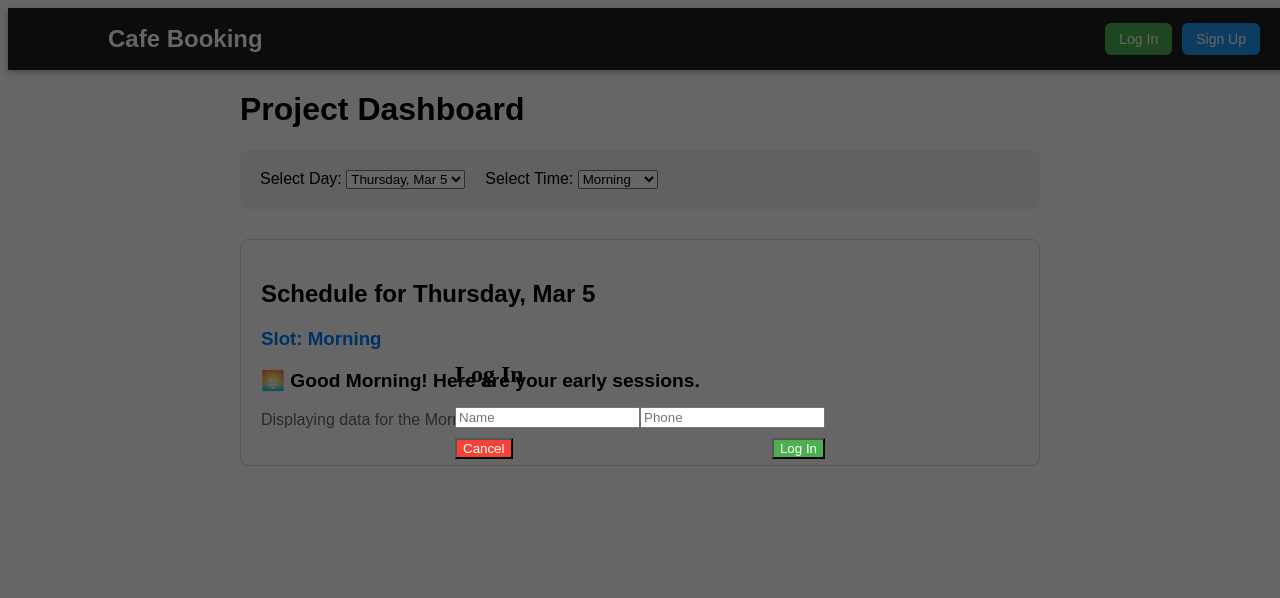
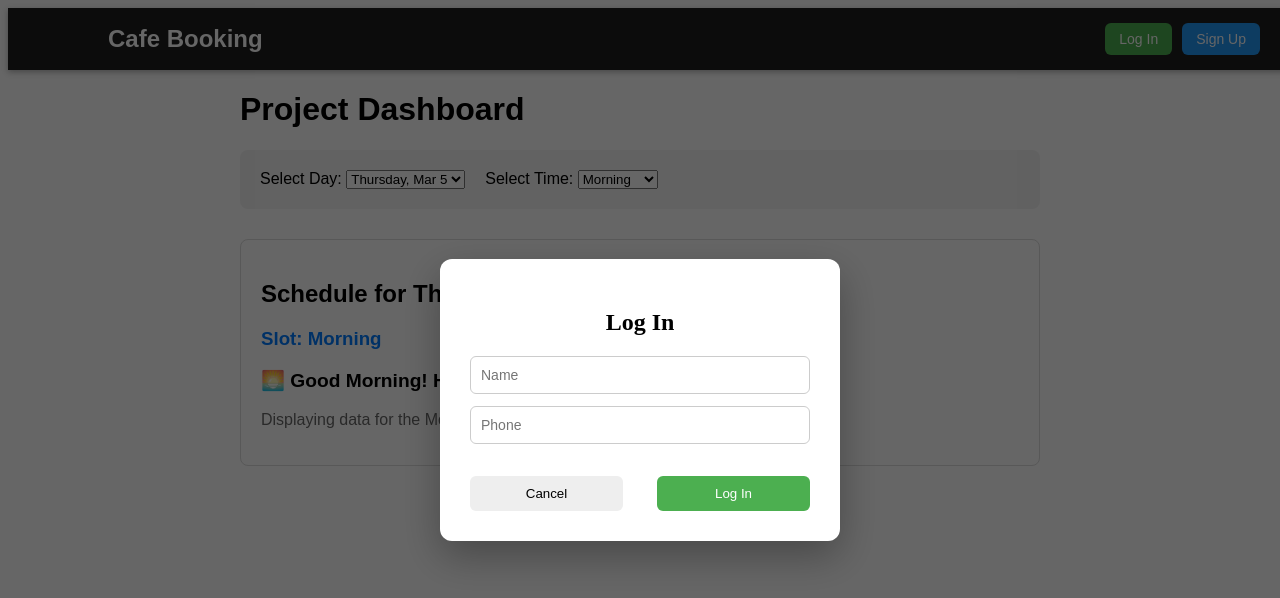
Before and after one commit to Komil-goat/book_your_table, a React (Vite) app: page / in a window 1280 px wide. Both pictures are taken after a click on the button "Log In". Shown: the top 598 px of the page. Built offline with nearby package versions, Linux system fonts and the light colour scheme.

Commit message:
Refactor Modal styles for improved design and structure

```diff
--- a/src/components/Modal.css
+++ b/src/components/Modal.css
@@ -1,9 +1,6 @@
 .modal-overlay {
   position: fixed;
-  top: 0;
-  left: 0;
-  width: 100%;
-  height: 100%;
+  inset: 0;
   background: rgba(0,0,0,0.6);
   display: flex;
   justify-content: center;
@@ -11,42 +8,49 @@
   z-index: 1000;
 }
 
-.modal {
-  background: #1e1e1e;
-  padding: 25px;
-  border-radius: 10px;
-  width: 300px;
-  color: white;
+.modal-window {
+  background: white;
+  width: 340px;
+  padding: 30px;
+  border-radius: 12px;
+  box-shadow: 0 15px 40px rgba(0,0,0,0.3);
   text-align: center;
-  animation: fadeIn 0.25s ease;
+  animation: popup 0.25s ease;
 }
 
-.modal h2 {
-  margin-bottom: 15px;
+.modal-window h2 {
+  margin-bottom: 20px;
 }
 
-.modal input {
-  width: 100%;
+.modal-form {
+  display: flex;
+  flex-direction: column;
+  gap: 12px;
+}
+
+.modal-form input {
   padding: 10px;
-  margin-bottom: 12px;
   border-radius: 6px;
-  border: none;
-  outline: none;
-  background: #2c2c2c;
-  color: white;
+  border: 1px solid #ccc;
+  font-size: 14px;
 }
 
 .modal-buttons {
+  margin-top: 20px;
   display: flex;
   justify-content: space-between;
-  margin-top: 10px;
 }
 
-.modal button {
-  padding: 8px 14px;
+.modal-buttons button {
+  width: 45%;
+  padding: 10px;
   border: none;
   border-radius: 6px;
   cursor: pointer;
+}
+
+.cancel-btn {
+  background: #eee;
 }
 
 .confirm-btn {
@@ -54,12 +58,11 @@
   color: white;
 }
 
-.cancel-btn {
-  background: #f44336;
-  color: white;
+.confirm-btn:hover {
+  background: #43a047;
 }
 
-@keyframes fadeIn {
+@keyframes popup {
   from {
     opacity: 0;
     transform: scale(0.9);
```
